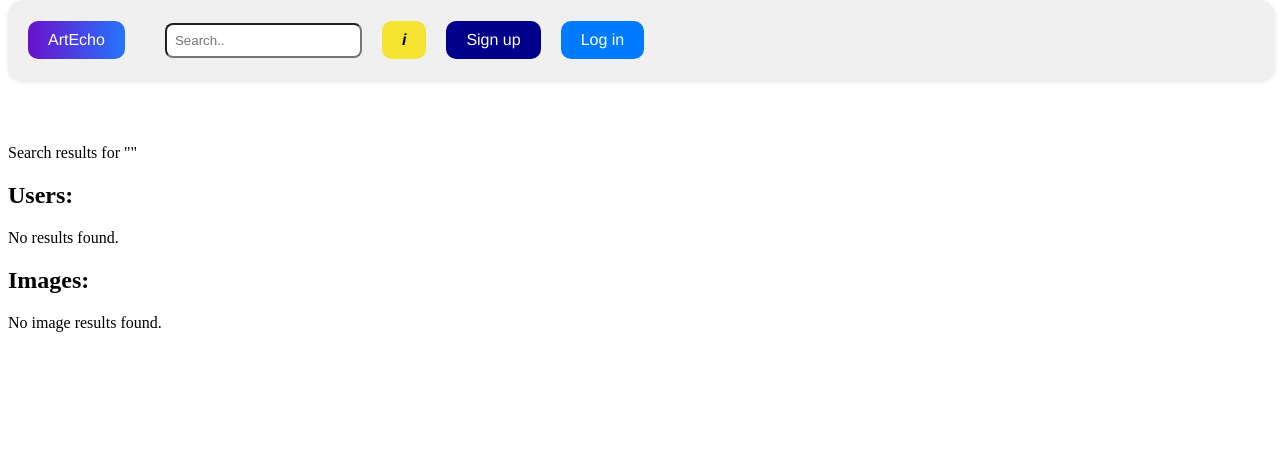
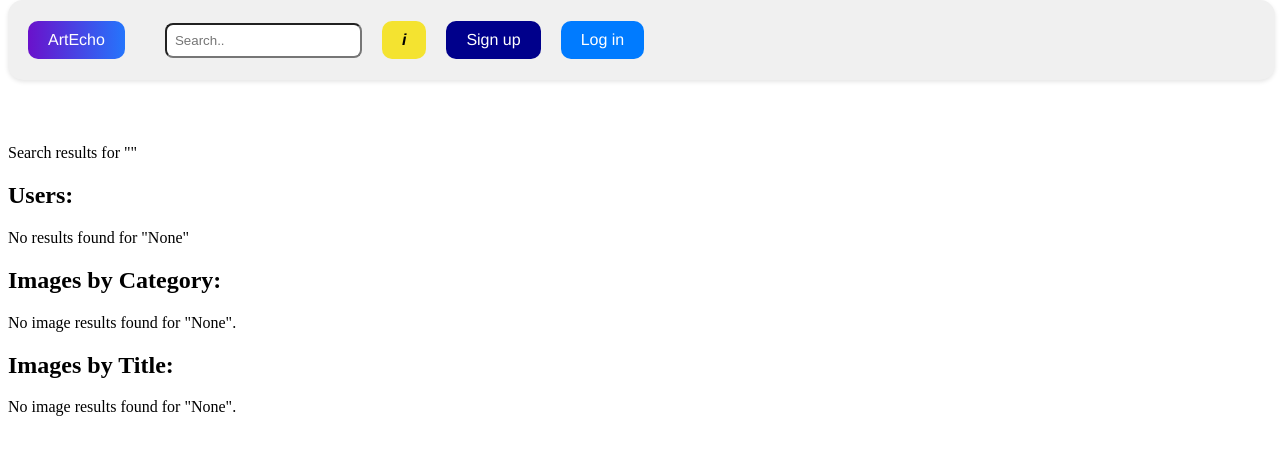
Before and after one commit to yCount/art_echo, a Django app: page /artecho/search/ in a window 1280 px wide. Shown: the top 455 px of the page. Run offline with Django 3.2, Linux system fonts and the light colour scheme.

Commit message:
Image Title search added

```diff
--- a/artecho/views.py
+++ b/artecho/views.py
@@ -106,4 +106,7 @@ def search_results(request):
     # Get images associated with matching categories
     images = Image.objects.filter(category__in=categories) if categories else []
 
-    return render(request, 'artecho/search_results.html', {'users': users, 'images': images, 'query': query})
+
+    image_search_results = Image.objects.filter(name__icontains=query) if query else []
+
+    return render(request, 'artecho/search_results.html', {'users': users, 'images': images,'image_search_results': image_search_results, 'query': query})
--- a/templates/artecho/search_results.html
+++ b/templates/artecho/search_results.html
@@ -21,10 +21,10 @@
                 {% endfor %}
             </ul>
         {% else %}
-            <p>No results found.</p>
+            <p>No results found for "{{ query }}"</p>
         {% endif %}
 
-        <h2>Images:</h2>
+        <h2>Images by Category:</h2>
         {% if images %}
             {% regroup images by category.name as category_list %}
             {% for category in category_list %}
@@ -36,7 +36,18 @@
                 </ul>
             {% endfor %}
         {% else %}
-            <p>No image results found.</p>
+            <p>No image results found for "{{ query }}".</p>
+        {% endif %}
+
+        <h2>Images by Title:</h2>
+        {% if image_search_results %}
+            <ul>
+                {% for image in image_search_results %}
+                    <li><img src="{% static 'images/' %}{{ image.file }}" alt="{{ image.name }}"></li>
+                {% endfor %}
+            </ul>
+        {% else %}
+            <p>No image results found for "{{ query }}".</p>
         {% endif %}
 
         <!-- here all the search results should be displayed -->
```
